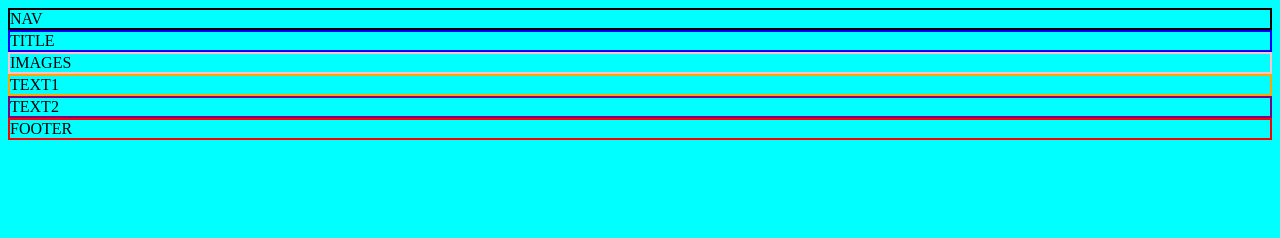
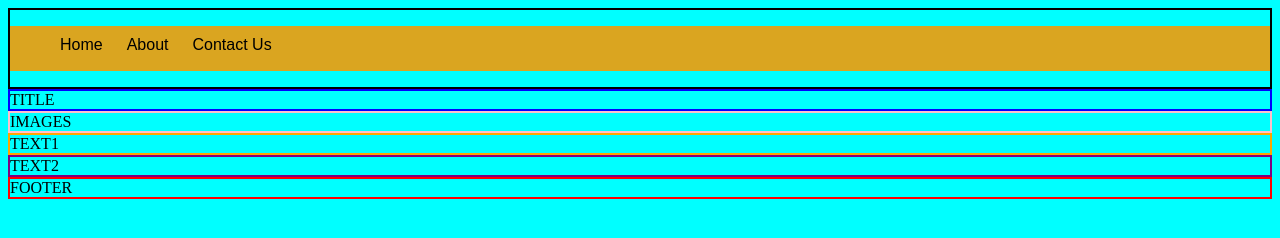
Before and after one commit to lnbailey/css1, a plain HTML site: page index.html in a window 1280 px wide. Drawn offline with Linux system fonts and the light colour scheme.

Commit message:
styling nav bar

```diff
--- a/index.html
+++ b/index.html
@@ -6,11 +6,19 @@
 </head>
 <body>
 
-<div class="new-border">NAV</div>
+<nav class="new-border">
+	<ul class="top-nav">
+		<li>Home</li>
+		<li>About</li>
+		<li>Contact Us</li>
+	</ul>
+</nav>
+
 <div class="new-border title-color">TITLE</div>
 <div class="new-border image-color">IMAGES</div>
 <div class="new-border text1-color">TEXT1</div>
 <div class="new-border text2-color">TEXT2</div>
+
 <div class="new-border footer-color">FOOTER</div>
 
 </body>
--- a/styles.css
+++ b/styles.css
@@ -25,7 +25,20 @@ body {
 .footer-color {
 	border-color: red;
 }
-
+.top-nav {
+	background-color: goldenrod;
+	height: 45px;
+}
+.top-nav li {
+	list-style: none;
+	font-family: arial;
+	display: inline-block;
+	padding: 10px;
+	cursor:pointer;
+}
+.top-nav li:hover {
+	color: green;
+}
 /*
 .new-border2 {
 	border-width: 2px;
```
